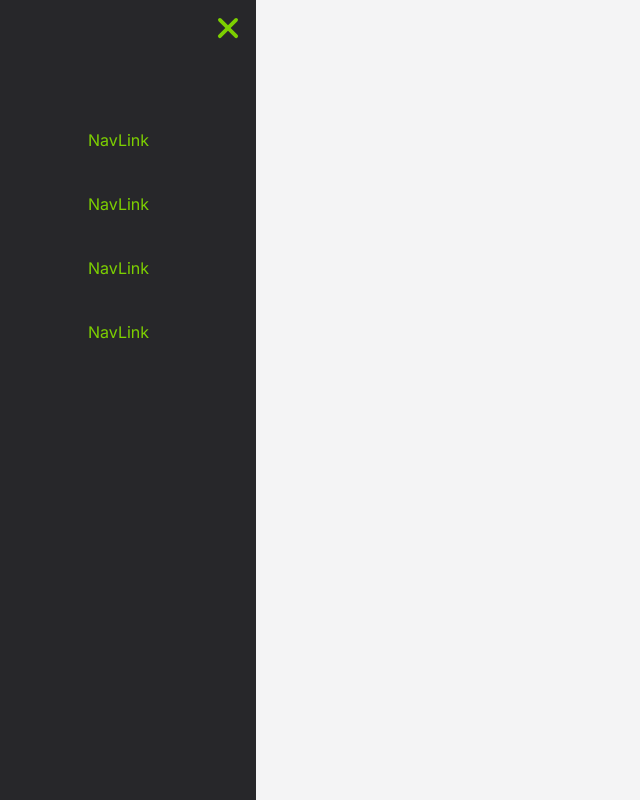
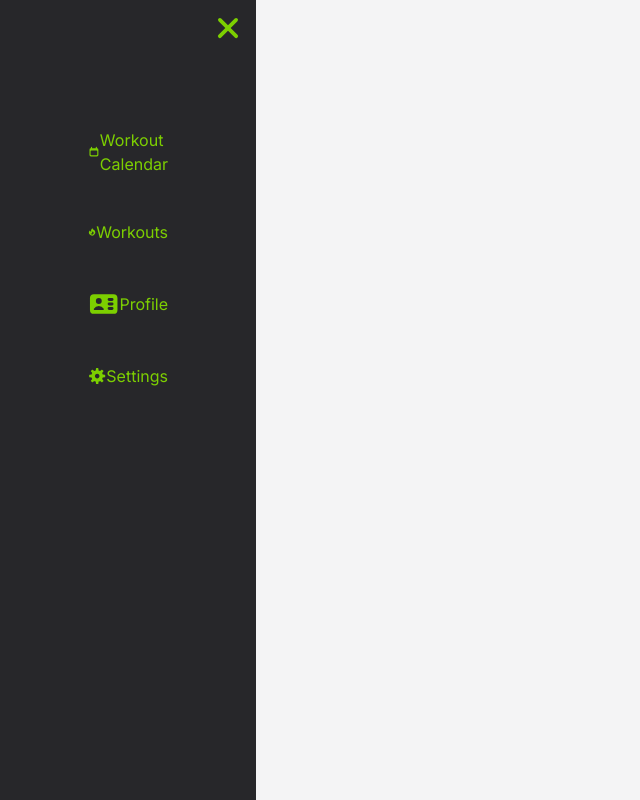
Before and after one commit to DanielG808/fitness-tracker, a Next.js app: page / in a window 1280 px wide. Shown: the whole page, without its empty margins (0-640 px from the left). Built offline with nearby package versions, Linux system fonts and the light colour scheme.

Commit message:
created navLinks array and mapped it inside nav-link-list

```diff
--- a/src/components/nav-link-list.tsx
+++ b/src/components/nav-link-list.tsx
@@ -1,13 +1,45 @@
 import NavLink from "./nav-link";
-import { CalendarIcon } from "@heroicons/react/16/solid";
+import {
+  CalendarIcon,
+  FireIcon,
+  IdentificationIcon,
+  Cog8ToothIcon,
+} from "@heroicons/react/16/solid";
+
+const navLinks = [
+  {
+    icon: <CalendarIcon className="w-8 h-8" />,
+    name: "Workout Calendar",
+    path: "/",
+  },
+  {
+    icon: <FireIcon className="w-8 h-8" />,
+    name: "Workouts",
+    path: "/workouts",
+  },
+  {
+    icon: <IdentificationIcon className="w-8 h-8" />,
+    name: "Profile",
+    path: "/profile",
+  },
+  {
+    icon: <Cog8ToothIcon className="w-8 h-8" />,
+    name: "Settings",
+    path: "/settings",
+  },
+];
 
 export default function NavLinkList() {
   return (
-    <nav className="flex flex-col m-20 space-y-10">
-        <NavLink />
-        <NavLink />
-        <NavLink />
-        <NavLink />
+    <nav>
+      <ul className="flex flex-col m-20 space-y-10">
+        {navLinks.map(({ icon, name, path }) => (
+          <li key={path} className="flex items-center">
+            {icon}
+            <a href={path}>{name}</a>
+          </li>
+        ))}
+      </ul>
     </nav>
-  )
+  );
 }
```
